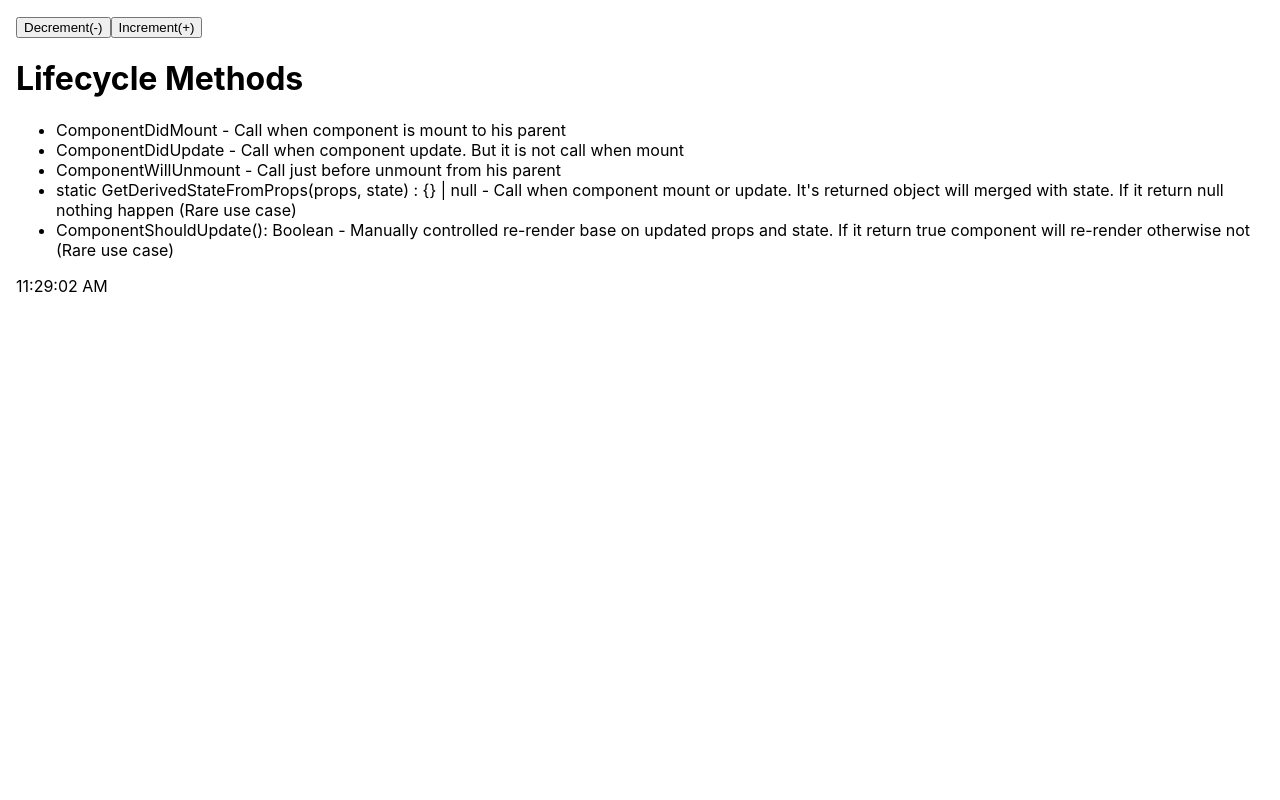
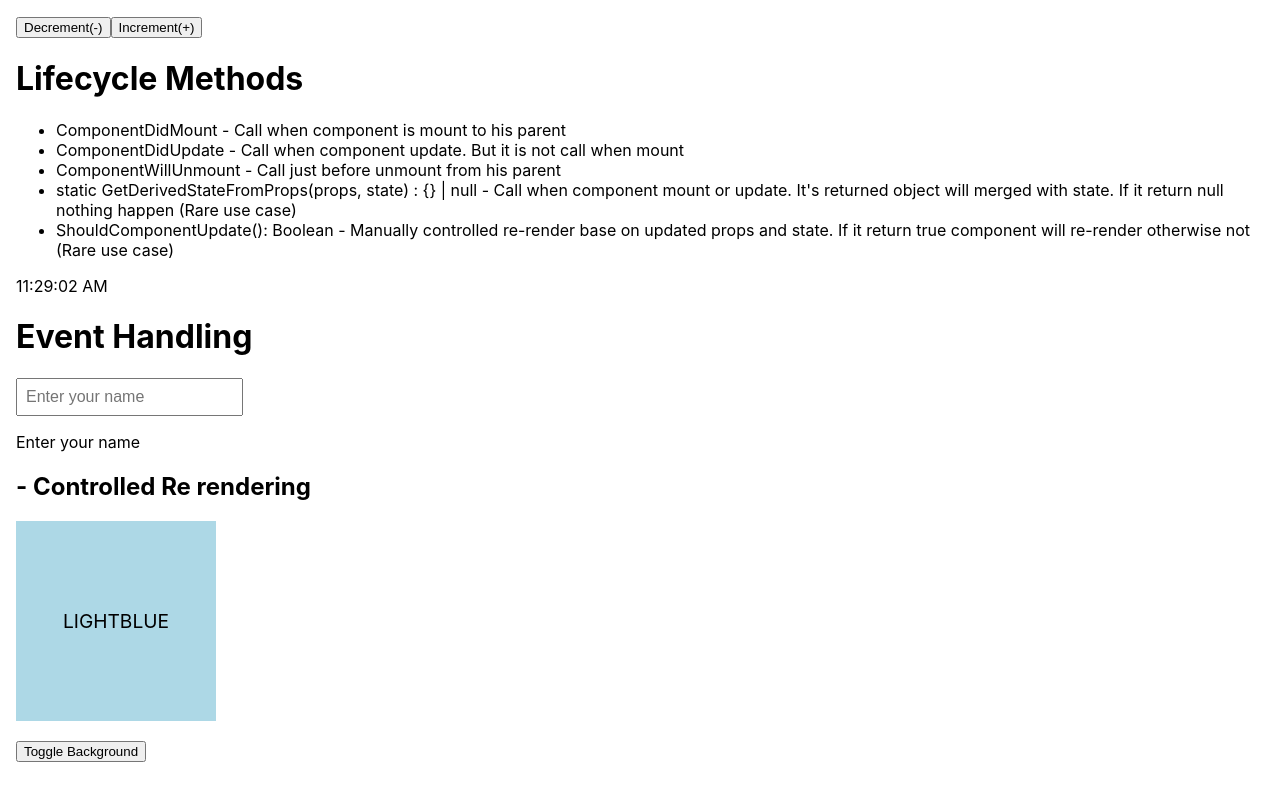
Before and after one commit to marzuk-zarir/learn-react, a React (Vite) app: page / in a window 1280 px wide. Shown: the part 1251-2051 px from the top of the page. Before the commit the page ends 1747 px from the top, so only its background shows below. Built offline with nearby package versions, Linux system fonts and the light colour scheme.

Commit message:
feat: Event and controlled re-render added docs: update readme file

```diff
--- a/src/classComponents/3-state-and-lifecycleMethods/3.2-lifecycle.jsx
+++ b/src/classComponents/3-state-and-lifecycleMethods/3.2-lifecycle.jsx
@@ -67,7 +67,7 @@ export default class extends Component {
                         null nothing happen (Rare use case)
                     </li>
                     <li>
-                        ComponentShouldUpdate(): Boolean - Manually controlled
+                        ShouldComponentUpdate(): Boolean - Manually controlled
                         re-render base on updated props and state. If it return
                         true component will re-render otherwise not (Rare use
                         case)
--- /dev/null
+++ b/src/classComponents/4-event-handling/4.1-event-handling.jsx
@@ -0,0 +1,35 @@
+import { Component } from 'react'
+
+/**
+ * ? Event
+ * * We can declare event directly in jsx
+ * * Event function always receive a event object like as vanilla js
+ *
+ */
+export default class extends Component {
+    state = { username: '' }
+
+    handleUsername(e) {
+        this.setState({ username: e.target.value })
+    }
+
+    render() {
+        return (
+            <div>
+                <input
+                    type="text"
+                    placeholder="Enter your name"
+                    style={{ fontSize: 16, padding: 8 }}
+                    value={this.state.username}
+                    // When callback use `this` we should always use arrow function and pass handler inside. Bcz arrow func refer his parent this context
+                    onChange={(e) => this.handleUsername(e)}
+                />
+                {this.state.username ? (
+                    <p>Hello {this.state.username}</p>
+                ) : (
+                    <p>Enter your name</p>
+                )}
+            </div>
+        )
+    }
+}
--- /dev/null
+++ b/src/classComponents/4-event-handling/4.2-controlled-re-render.jsx
@@ -0,0 +1,35 @@
+import { Component } from 'react'
+import Button from './components/Button'
+
+export default class extends Component {
+    state = { background: 'lightblue' }
+    style = {
+        width: '200px',
+        height: '200px',
+        fontSize: '1.2rem',
+        display: 'flex',
+        justifyContent: 'center',
+        alignItems: 'center'
+    }
+
+    // Refer parent's 'this'
+    toggleBg = () => {
+        this.state.background === 'lightblue'
+            ? this.setState({ background: 'lightgreen' })
+            : this.setState({ background: 'lightblue' })
+    }
+
+    render() {
+        console.log('Parent component rendered')
+        return (
+            <div>
+                <div
+                    style={{ ...this.style, background: this.state.background }}
+                >
+                    {this.state.background.toUpperCase()}
+                </div>
+                <Button clickChange={this.toggleBg} />
+            </div>
+        )
+    }
+}
--- /dev/null
+++ b/src/classComponents/4-event-handling/components/Button.jsx
@@ -0,0 +1,23 @@
+import { Component } from 'react'
+
+/**
+ * ? Controlled re render
+ * * React by default re render component when props or state change
+ * * In this case this component call the handler from props but when parent re rendered it will re render
+ * * But it's rerender is not necessary so we can use shouldComponentUpdate() lifecycle method
+ * note: Small component doesn't need optimization like this component. But larger component should be optimize
+ */
+export default class extends Component {
+    shouldComponentUpdate(nextProps) {
+        return this.props.clickChange === nextProps.clickChange ? false : true
+    }
+
+    render() {
+        console.log('Child component rendered')
+        return (
+            <button style={{ marginTop: 20 }} onClick={this.props.clickChange}>
+                Toggle Background
+            </button>
+        )
+    }
+}
--- a/src/classComponents/ClassComponentRoot.jsx
+++ b/src/classComponents/ClassComponentRoot.jsx
@@ -4,6 +4,8 @@ import Example from './1-component/1.1-Example'
 import Timer from './2-props/2.1-props'
 import State from './3-state-and-lifecycleMethods/3.1-state'
 import Lifecycle from './3-state-and-lifecycleMethods/3.2-lifecycle'
+import Event from './4-event-handling/4.1-event-handling'
+import ControllerReRender from './4-event-handling/4.2-controlled-re-render'
 
 export default class ClassComponentRoot extends Component {
     state = {
@@ -45,6 +47,12 @@ export default class ClassComponentRoot extends Component {
                 <State />
                 <h1>Lifecycle Methods</h1>
                 <Lifecycle />
+
+                {/* Event handling */}
+                <h1>Event Handling</h1>
+                <Event />
+                <h2>- Controlled Re rendering</h2>
+                <ControllerReRender />
             </div>
         )
     }
```
Also changed, not shown: 2 other files (tests, documents, lock files or other folders).
